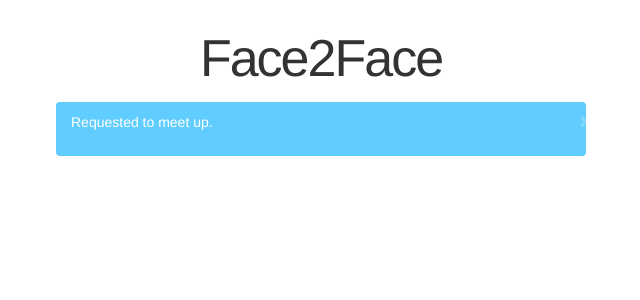
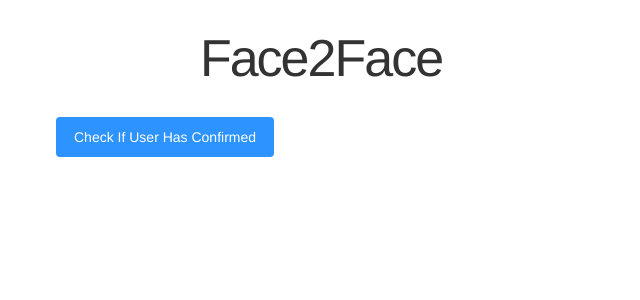
Before and after one commit to juliocesardiaz/Face2Face, a PHP site: template views/waiting_to_confirm.html.twig in a window 1280 px wide. Shown: the top 300 px of the page, without its empty margins (319-959 px from the left). Run offline with PHP 8.4, Linux system fonts and the light colour scheme; the template is opened without the code that fills it, so the values that code supplies are empty; some libraries are stand-ins or nearby versions.

Commit message:
fixes update button

```diff
--- a/views/waiting_to_confirm.html.twig
+++ b/views/waiting_to_confirm.html.twig
@@ -17,15 +17,11 @@
     <body>
         <div class="container">
             <h1>Face2Face</h1>
-                <div class="alert alert-info alert-dismissible" role="alert">
-                    <form action="/wait_for_confirmation">
-                        <input id="user2_id" name="user2_id" type="hidden" value="{{ user2_id }}">
-                        <input id="user1_id" name="user1_id" type="hidden" value="{{ user1_id }}">
-                        <button type="button" class="close" data-dismiss="alert" aria-label="Close"><span aria-hidden="true">&times;</span></button>
-                        Requested to meet up.
-                    </form>
-                </div>
-
+                <form action="/wait_for_confirmation">
+                    <input id="user2_id" name="user2_id" type="hidden" value="{{ user2_id }}">
+                    <input id="user1_id" name="user1_id" type="hidden" value="{{ user1_id }}">
+                    <h2><button type="submit" class="btn btn-info btn-fill">Check If User Has Confirmed</button></h2>
+                </form>
         </div>
     </body>
 </html>
```
